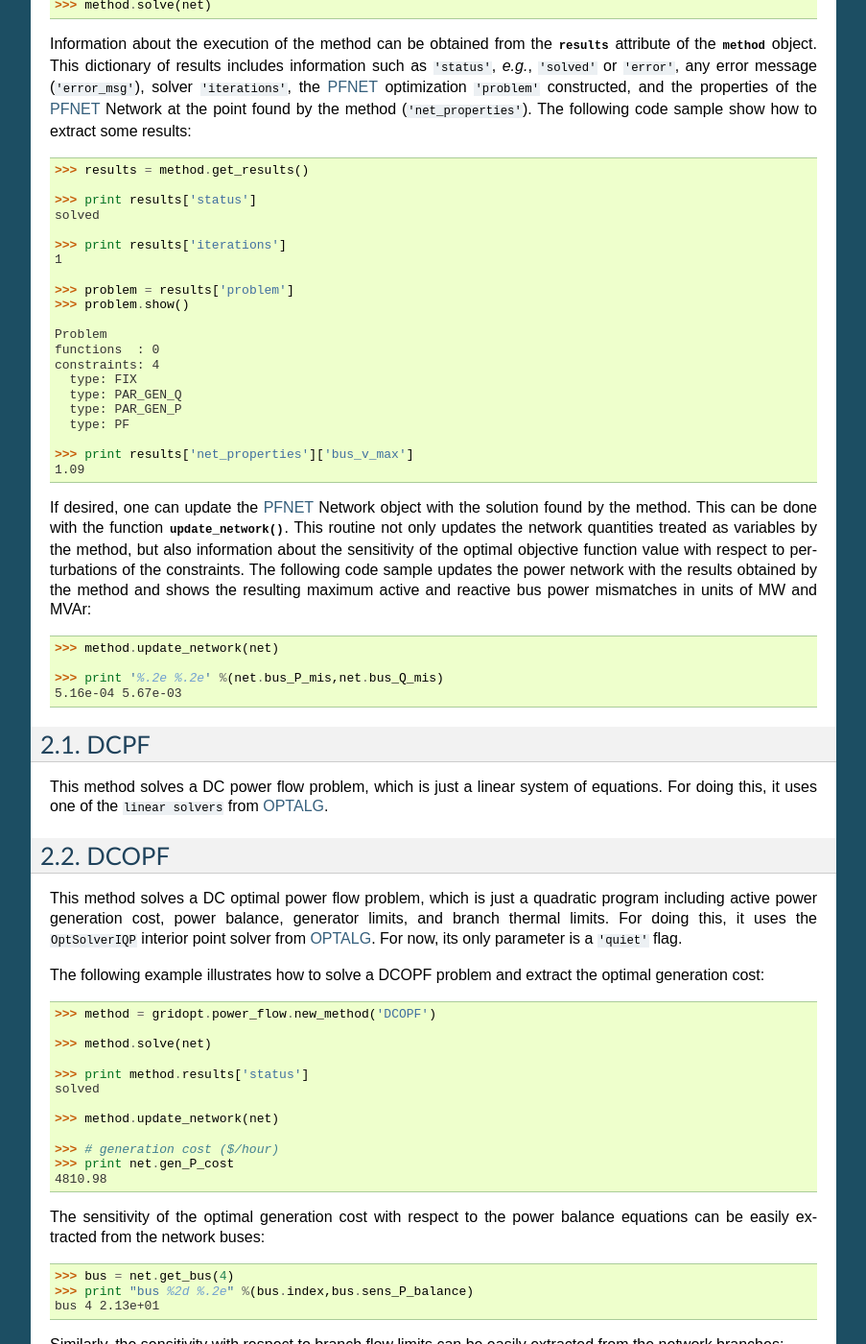
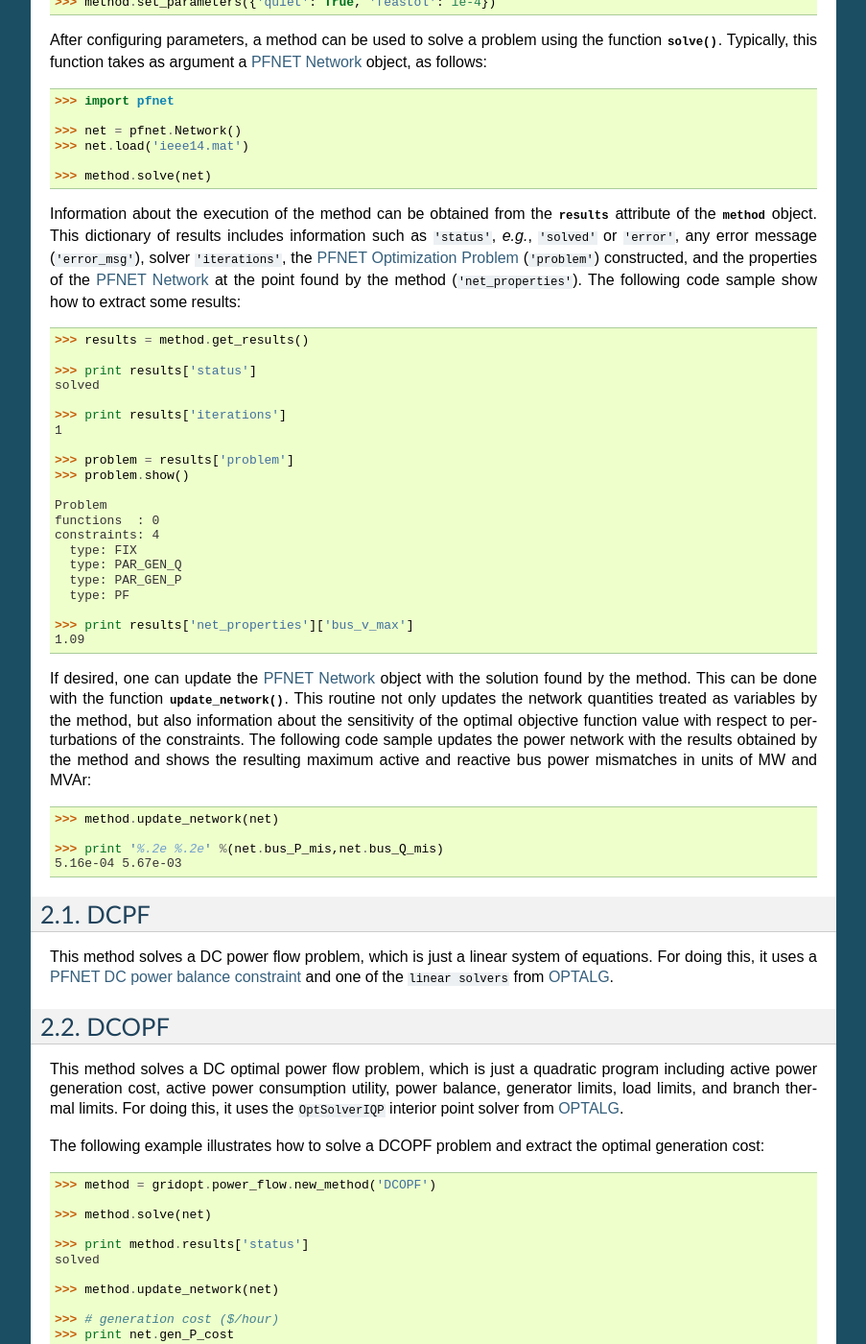
Before and after one commit to ttinoco/GRIDOPT, a Sphinx documentation site: the page built from docs/power_flow.rst, in a window 1280 px wide and 1400 px high, scrolled down 680 px. Shown: the whole window at 96% size, without its empty margins (198-1101 px from the left). Built offline with Sphinx 7.4.7, drawn with Linux system fonts in a browser that asks for light colours; some of the changed text lies outside the part shown.

Commit message:
updated power flow documentation, next dcopt and dcopt mp

```diff
--- a/docs/conf.py
+++ b/docs/conf.py
@@ -56,9 +56,9 @@
 # built documents.
 #
 # The short X.Y version.
-version = '1.0'
+version = '1.1'
 # The full version, including alpha/beta/rc tags.
-release = '1.0'
+release = '1.1'
 
 # The language for content autogenerated by Sphinx. Refer to documentation
 # for a list of supported languages.
--- a/docs/power_flow.rst
+++ b/docs/power_flow.rst
@@ -6,17 +6,26 @@
 
 The Power Flow (PF) problem consists of determining steady-state voltage magnitudes and angles at every bus of the network as well as any unknown generator powers. On the other hand, the Optimal Power Flow (OPF) problem consists of determining generator and other network control settings that result in the optimal operation of the network according to some measure, *e.g.*, generation cost. In GRIDOPT, methods for solving PF and OPF problems are represented by objects derived from a :class:`method <gridopt.power_flow.method.PFmethod>` base class.
 
-To solve a PF or OPF problem, one first needs to create an instance of a specific method subclass. This is done using the function :func:`new_method() <gridopt.power_flow.new_method>`, which takes as argument the name of an available power flow method (:ref:`dc_pf`, :ref:`dc_opf`, :ref:`nr_pf`, :ref:`augl_pf`, and :ref:`augl_opf`). The following code sample creates an instance of the :ref:`nr_pf` method::
+To solve a PF or OPF problem, one first needs to create an instance of a specific method subclass. This is done using the function :func:`new_method() <gridopt.power_flow.new_method>`, which takes as argument the name of an available power flow method. Available power flow methods are the following:
+
+* :ref:`dc_pf`
+* :ref:`dc_opf`
+* :ref:`dc_opf_mp`
+* :ref:`nr_pf`
+* :ref:`augl_pf`
+* :ref:`augl_opf`.
+
+The following code sample creates an instance of the :ref:`nr_pf` method::
 
   >>> import gridopt
 
   >>> method = gridopt.power_flow.new_method('NRPF')
 
-Once a method has been instantiated, its parameters can be set using the function :func:`set_parameters() <gridopt.power_flow.method.PFmethod.set_parameters>`. This function takes as argument a dictionary with parameter name and value pairs. Valid parameters include parameters of the method, which are described in the sections below, and parameters from the numerical solver used by the method. The numerical solvers used by the methods of GRIDOPT belong to the Python package `OPTALG <https://github.com/ttinoco/OPTALG>`_. The following code sample sets a few parameters of the method created above::
+Once a method has been instantiated, its parameters can be set using the function :func:`set_parameters() <gridopt.power_flow.method.PFmethod.set_parameters>`. This function takes as argument a dictionary with parameter name and value pairs. Valid parameters include parameters of the method, which are described in the sections below, and parameters from the numerical solver used by the method. The numerical solvers used by the methods of GRIDOPT belong to the Python package `OPTALG`_. The following code sample sets a few parameters of the method created above::
 
   >>> method.set_parameters({'quiet': True, 'feastol': 1e-4})
 
-After configuring parameters, a method can be used to solve a problem using the function :func:`solve() <gridopt.power_flow.method.PFmethod.solve>`. This function takes as argument a `PFNET <http://ttinoco.github.io/PFNET/python/>`_ Network object, as follows::
+After configuring parameters, a method can be used to solve a problem using the function :func:`solve() <gridopt.power_flow.method.PFmethod.solve>`. Typically, this function takes as argument a `PFNET Network`_ object, as follows::
 
   >>> import pfnet
 
@@ -25,7 +34,7 @@
 
   >>> method.solve(net)
 
-Information about the execution of the method can be obtained from the :data:`results <gridopt.power_flow.method.PFmethod.results>` attribute of the :class:`method <gridopt.power_flow.method.PFmethod>` object. This dictionary of results includes information such as ``'status'``, *e.g.*, ``'solved'`` or ``'error'``, any error message (``'error_msg'``), solver ``'iterations'``, the `PFNET <http://ttinoco.github.io/PFNET/python/>`_ optimization ``'problem'`` constructed, and the properties of the `PFNET <http://ttinoco.github.io/PFNET/python/>`_ Network at the point found by the method (``'net_properties'``). The following code sample show how to extract some results::
+Information about the execution of the method can be obtained from the :data:`results <gridopt.power_flow.method.PFmethod.results>` attribute of the :class:`method <gridopt.power_flow.method.PFmethod>` object. This dictionary of results includes information such as ``'status'``, *e.g.*, ``'solved'`` or ``'error'``, any error message (``'error_msg'``), solver ``'iterations'``, the `PFNET Optimization Problem`_ (``'problem'``) constructed, and the properties of the `PFNET Network`_ at the point found by the method (``'net_properties'``). The following code sample show how to extract some results::
 
   >>> results = method.get_results()
 
@@ -49,7 +58,7 @@
   >>> print results['net_properties']['bus_v_max']
   1.09
 
-If desired, one can update the `PFNET <http://ttinoco.github.io/PFNET/python/>`_ Network object with the solution found by the method. This can be done with the function :func:`update_network() <gridopt.power_flow.method.PFmethod.update_network>`. This routine not only updates the network quantities treated as variables by the method, but also information about the sensitivity of the optimal objective function value with respect to perturbations of the constraints. The following code sample updates the power network with the results obtained by the method and shows the resulting maximum active and reactive bus power mismatches in units of MW and MVAr::
+If desired, one can update the `PFNET Network`_ object with the solution found by the method. This can be done with the function :func:`update_network() <gridopt.power_flow.method.PFmethod.update_network>`. This routine not only updates the network quantities treated as variables by the method, but also information about the sensitivity of the optimal objective function value with respect to perturbations of the constraints. The following code sample updates the power network with the results obtained by the method and shows the resulting maximum active and reactive bus power mismatches in units of MW and MVAr::
 
   >>> method.update_network(net)
 
@@ -61,14 +70,14 @@
 DCPF
 ====
 
-This method solves a DC power flow problem, which is just a linear system of equations. For doing this, it uses one of the ``linear solvers`` from `OPTALG <https://github.com/ttinoco/OPTALG>`_.
+This method solves a DC power flow problem, which is just a linear system of equations. For doing this, it uses a `PFNET DC power balance constraint`_ and one of the ``linear solvers`` from `OPTALG`_.
 
 .. _dc_opf:
 
 DCOPF
 =====
 
-This method solves a DC optimal power flow problem, which is just a quadratic program including active power generation cost, power balance, generator limits, and branch thermal limits. For doing this, it uses the ``OptSolverIQP`` interior point solver from `OPTALG <https://github.com/ttinoco/OPTALG>`_. For now, its only parameter is a ``'quiet'`` flag.
+This method solves a DC optimal power flow problem, which is just a quadratic program including active power generation cost, active power consumption utility, power balance, generator limits, load limits, and branch thermal limits. For doing this, it uses the ``OptSolverIQP`` interior point solver from `OPTALG`_.
 
 The following example illustrates how to solve a DCOPF problem and extract the optimal generation cost::
 
@@ -109,19 +118,26 @@
 
 As the examples show, GRIDOPT and PFNET take care of all the details and allow one to extract solution information easily and intuitively from the network components.
 
+.. _dc_opf_mp:
+
+DCOPF_MP
+========
+
+This method solves a multi-period DC optimal power flow problem.
+
 .. _nr_pf:
 
 NRPF
 ====
 
-This method solves an AC power flow problem, which is a nonlinear system of equations. For doing this, it uses the ``OptSolverNR`` Newton-Raphson solver from `OPTALG <https://github.com/ttinoco/OPTALG>`_. For now, its parameters are a ``'quiet'`` flag and a low-voltage threshold ``'vmin_thresh'``.
+This method solves an AC power flow problem, which is a nonlinear system of equations. For doing this, it uses the ``OptSolverNR`` Newton-Raphson solver from `OPTALG`_. For now, its parameters are a ``'quiet'`` flag and a low-voltage threshold ``'vmin_thresh'``.
 
 .. _augl_pf:
 
 AugLPF
 ======
 
-This method solves an AC power flow problem but formulated as an optimization problem with a strongly-convex objective function. For doing this, it uses the ``OptSolverAugL`` Augmented Lagrangian solver from `OPTALG <https://github.com/ttinoco/OPTALG>`_. The ``OptSolverAugL`` solver is similar to the one described in Chapter 3 of [TTR2015]_, but without the restriction of moving in the null-space of the linear equality constraints. For now, the parameters of this power flow method are the following:
+This method solves an AC power flow problem but formulated as an optimization problem with a strongly-convex objective function. For doing this, it uses the ``OptSolverAugL`` Augmented Lagrangian solver from `OPTALG`_. The ``OptSolverAugL`` solver is similar to the one described in Chapter 3 of [TTR2015]_, but without the restriction of moving in the null-space of the linear equality constraints. For now, the parameters of this power flow method are the following:
 
 ================= ================================================ ===========
 Name              Description                                      Default
@@ -139,7 +155,7 @@
 AugLOPF
 =======
 
-This method solves an AC optimal power flow problem. For doing this, it uses the ``OptSolverAugL`` Augmented Lagrangian solver from `OPTALG <https://github.com/ttinoco/OPTALG>`_. For now, the parameters of this optimal power flow method are the following:
+This method solves an AC optimal power flow problem. For doing this, it uses the ``OptSolverAugL`` Augmented Lagrangian solver from `OPTALG`_. For now, the parameters of this optimal power flow method are the following:
 
 ================== ================================================ ===========
 Name               Description                                      Default
@@ -149,3 +165,8 @@
 ``'weight_reg'``   Weight for regularization                        ``1e-5``
 ``'vmin_thresh'``  Low-voltage threshold                            ``1e-1``
 ================== ================================================ ===========
+
+.. _OPTALG: http://ttinoco.github.io/OPTALG/
+.. _PFNET Network: http://ttinoco.github.io/PFNET/python/reference.html#network
+.. _PFNET Optimization Problem: http://ttinoco.github.io/PFNET/python/reference.html#optimization-problem
+.. _PFNET DC power balance constraint: http://ttinoco.github.io/PFNET/python/problems.html#dc-power-balance
--- a/docs/reference.rst
+++ b/docs/reference.rst
@@ -17,6 +17,8 @@
 .. autoclass:: gridopt.power_flow.DCPF
 
 .. autoclass:: gridopt.power_flow.DCOPF
+
+.. autoclass:: gridopt.power_flow.DCOPF_MP
 
 .. autoclass:: gridopt.power_flow.NRPF
 
--- a/docs/start.rst
+++ b/docs/start.rst
@@ -10,8 +10,8 @@
 
 * `Numpy <http://www.numpy.org>`_ (>=1.8.2)
 * `Scipy <http://www.scipy.org>`_ (>=0.13.3)
-* `OPTALG <https://github.com/ttinoco/OPTALG>`_
-* `PFNET <http://ttinoco.github.io/PFNET/python/>`_ (>= 1.1)
+* `OPTALG <http://ttinoco.github.io/OPTALG>`_ (== 1.0)
+* `PFNET <http://ttinoco.github.io/PFNET/python/>`_ (>= 1.3)
 
 .. _start_download:
 
--- a/setup.py
+++ b/setup.py
@@ -9,7 +9,7 @@
 from distutils.core import setup
 
 setup(name='GRIDOPT',
-      version='1.0',
+      version='1.1',
       description='Power Grid Optimization Library',
       author='Tomas Tinoco De Rubira',
       author_email='ttinoco5687@gmail.com',
```
Also changed, not shown: 1 other file.
